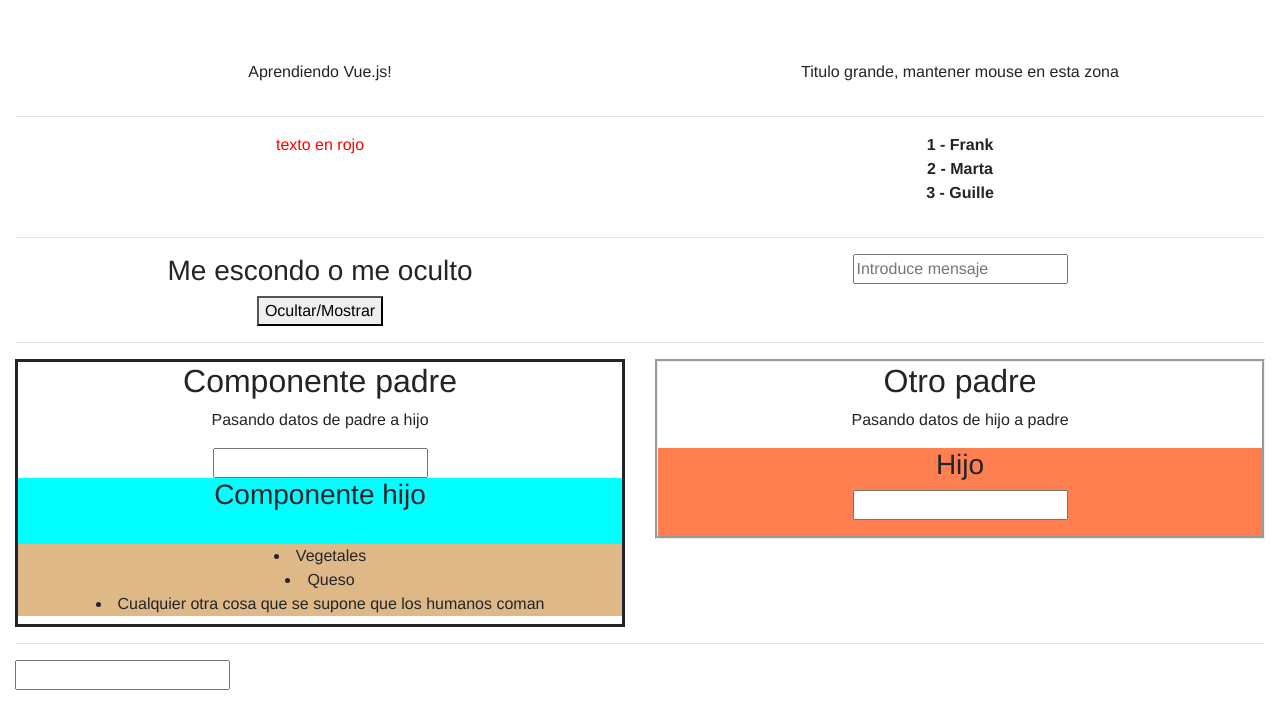
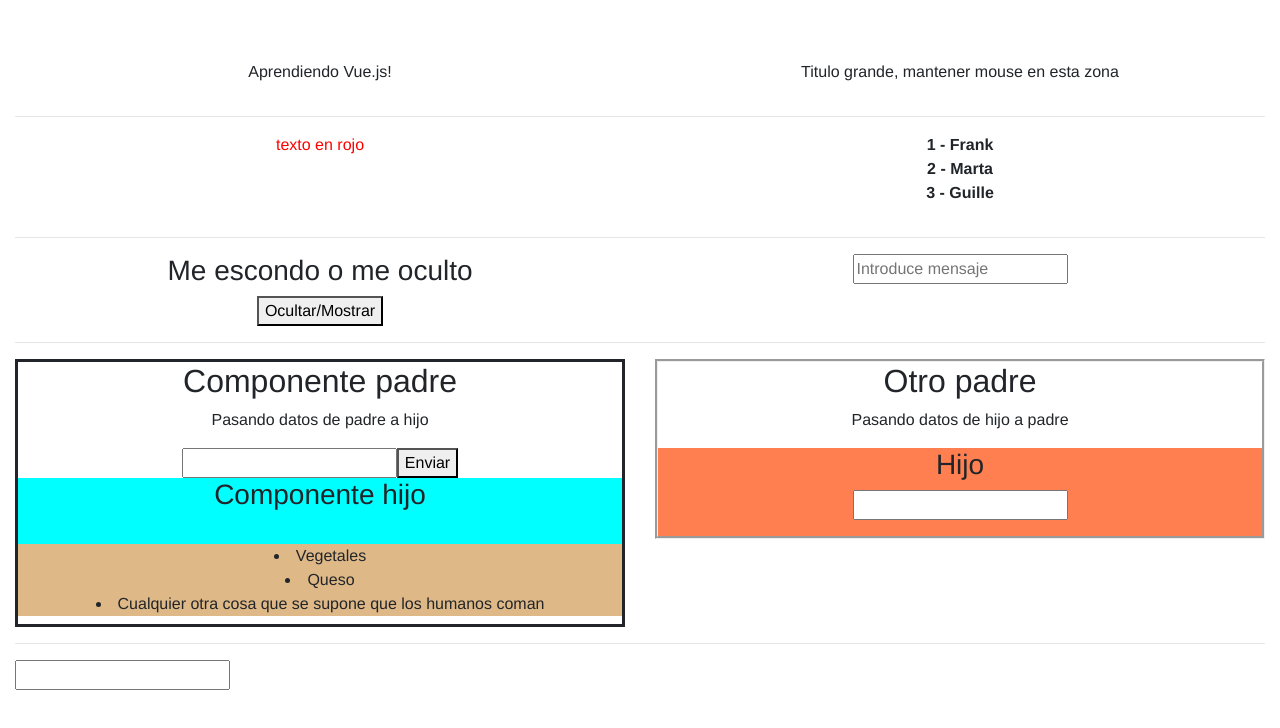
Before and after one commit to victorfch/learning-vue, a Vue app: page / in a window 1280 px wide. Shown: the top 728 px of the page. Built offline with nearby package versions, Linux system fonts and the light colour scheme.

Commit message:
mejora envio al hijo

```diff
--- a/src/components/SeptimaParte.vue
+++ b/src/components/SeptimaParte.vue
@@ -2,7 +2,8 @@
   <div class="padre">
       <h2>Componente padre</h2>
       <p>Pasando datos de padre a hijo</p>
-      <input type="text" name="nombre" v-model="nombre">
+      <input type="text" name="nombre" v-model="entradaInput" @keyup.enter="sendToChild(entradaInput)">
+      <button @click="sendToChild(entradaInput)">Enviar</button>
       <hijo-del-siete :persona="nombre"/>
       <dd>
           <otro-hijo-del-siete v-for="item in listaCompra"
@@ -20,12 +21,18 @@ export default {
     name: 'SeptimaParte',
     data() {
         return {
+            entradaInput: '',
             nombre: '',
             listaCompra: [
                 { id: 0, texto: 'Vegetales' },
                 { id: 1, texto: 'Queso' },
                 { id: 2, texto: 'Cualquier otra cosa que se supone que los humanos coman' }
             ]
+        }
+    },
+    methods: {
+        sendToChild(value) {
+            this.nombre = value;
         }
     },
     components: {
```
